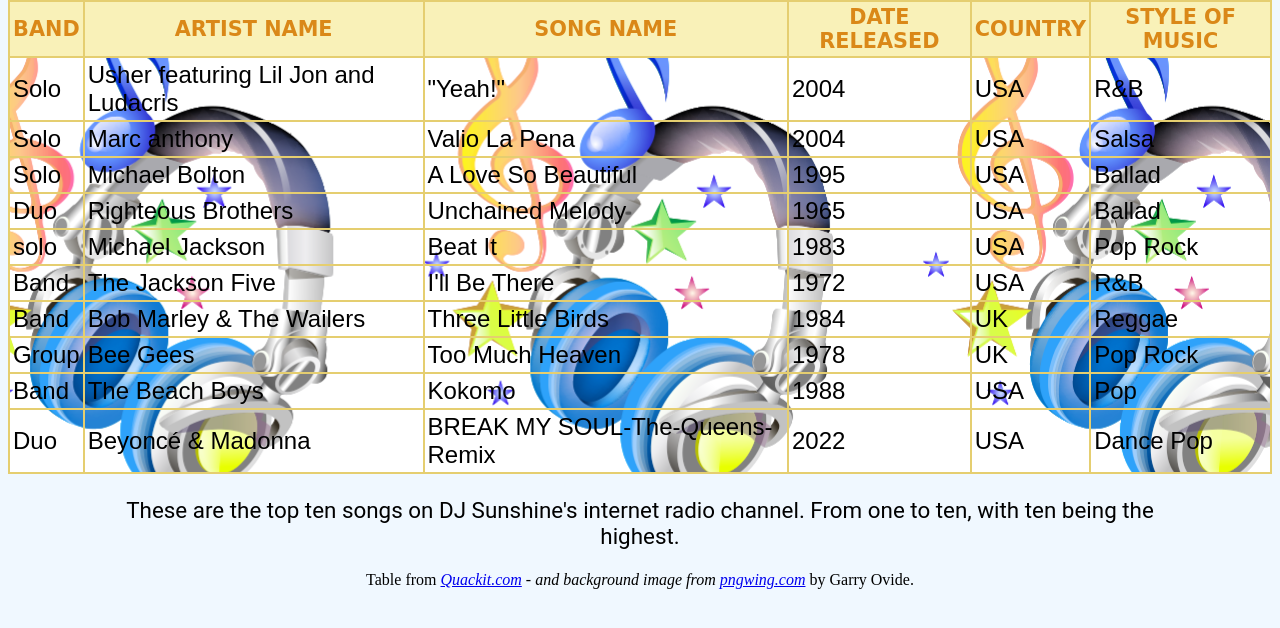
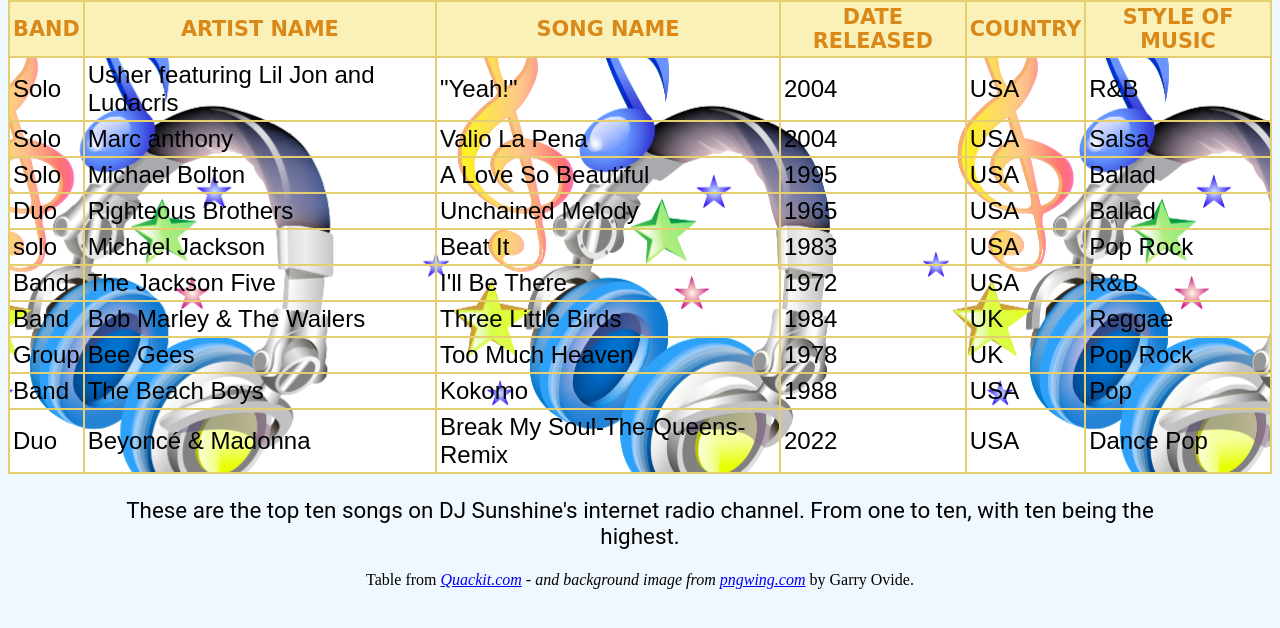
Before and after one commit to RVCC-IDMX/working-with-tables-Ovide-g, a plain HTML site: page index.html in a window 1280 px wide. Shown: the part 138-766 px from the top of the page. Drawn offline with Linux system fonts and the light colour scheme.

Commit message:
add table

```diff
--- a/index.html
+++ b/index.html
@@ -102,7 +102,7 @@
         <tr>
           <td>Duo</td>
           <td>Beyoncé & Madonna</td>
-          <td>BREAK MY SOUL-The-Queens-Remix</td>
+          <td>Break My Soul-The-Queens-Remix</td>
           <td>2022</td>
           <td>USA</td>
           <td>Dance Pop</td>
```
